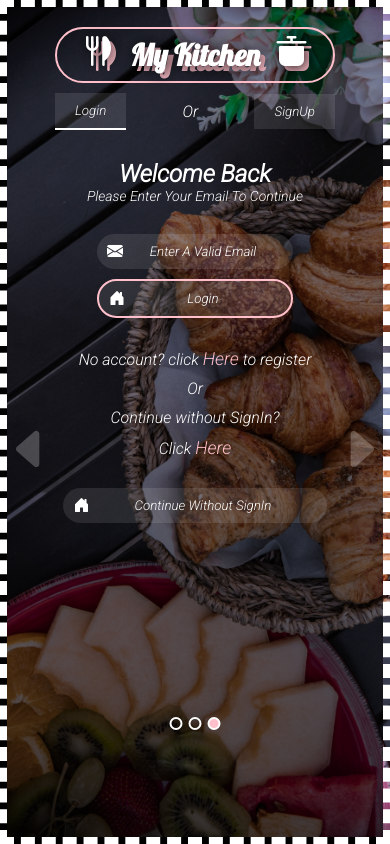
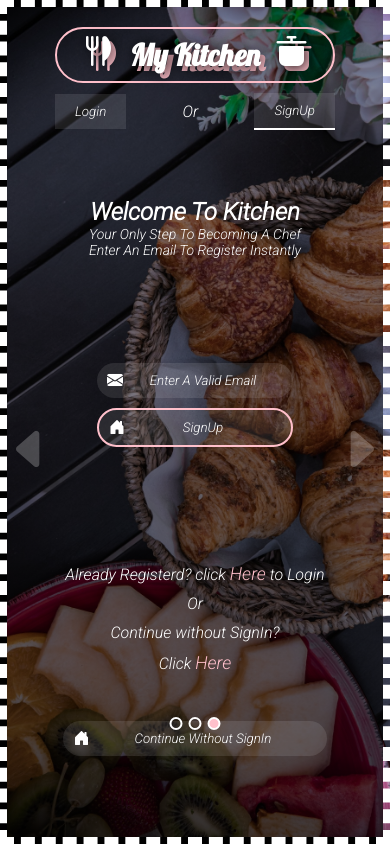
Before and after one commit to AlexChika/My-Kitchen-NextJsApp, a Next.js app: page / in a window 390 px wide. Built offline with nearby package versions, Linux system fonts and the light colour scheme.

Commit message:
fixed responsiveness 31st march

```diff
--- a/pages/index.js
+++ b/pages/index.js
@@ -270,7 +270,7 @@
   );
 };
 const ThirdPage = ({ pageCount, deviceWidth }) => {
-  const [login, setLogin] = useState(ThirdPageLayout);
+  const [login, setLogin] = useState(false);
   const [input, setInput] = useState("");
   const error = useRef(null);
   const handleLogin = () => {
@@ -886,7 +886,6 @@
   animation: opacity 1s linear;
   transition: all 0.3s linear;
   background: rgba(0, 0, 0, 0.4);
-  min-height: 100vh;
   color: white;
   .login_signup_sec {
     padding-top: 20px;
@@ -894,7 +893,7 @@
     margin: 0 auto;
     background-size: cover;
     background-repeat: no-repeat;
-    height: 100vh;
+    min-height: 100vh;
     background-image: url(/loginbg.jpg);
     background-image: linear-gradient(rgba(0, 0, 0, 0.4), rgba(0, 0, 0, 0.7)),
       url(/loginbg.jpg);
@@ -1021,7 +1020,7 @@
   }
   .footer_con {
     margin: 0 auto;
-    margin: 30px 0;
+    margin-top: 30px;
     text-align: center;
     p {
       margin-bottom: 10px;
@@ -1035,6 +1034,14 @@
     }
   }
   /* .........end of form.......... */
+  .signup_sec,
+  .login_sec {
+    min-height: 70vh;
+    display: flex;
+    flex-direction: column;
+    justify-content: space-around;
+    align-items: center;
+  }
   /*............................... end of login section styles ...........................*/
 
   @keyframes opacity {
```
